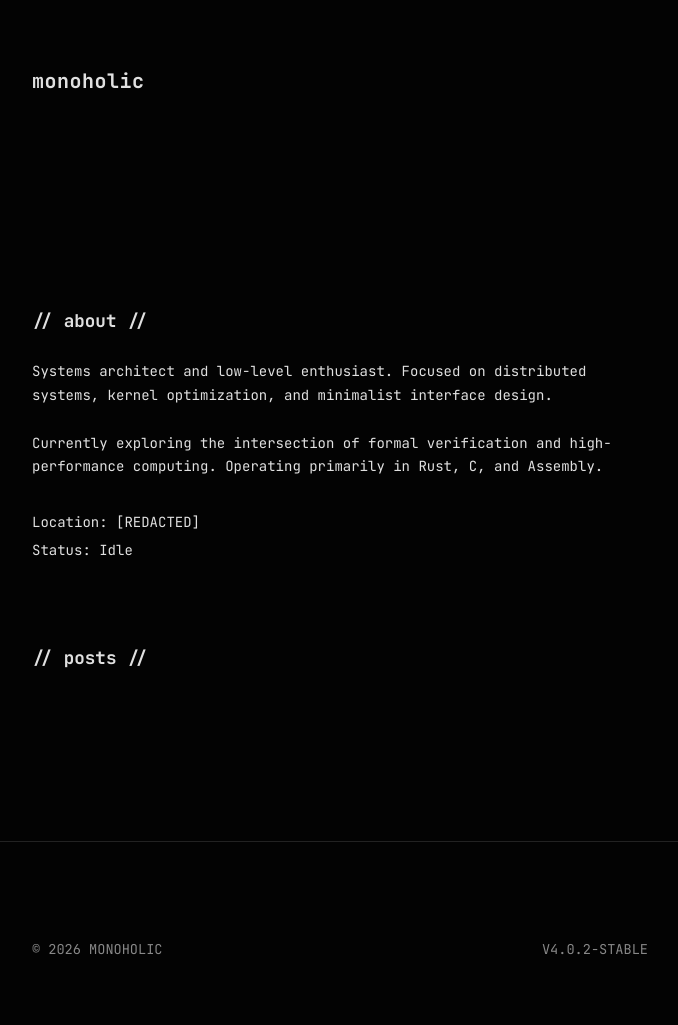
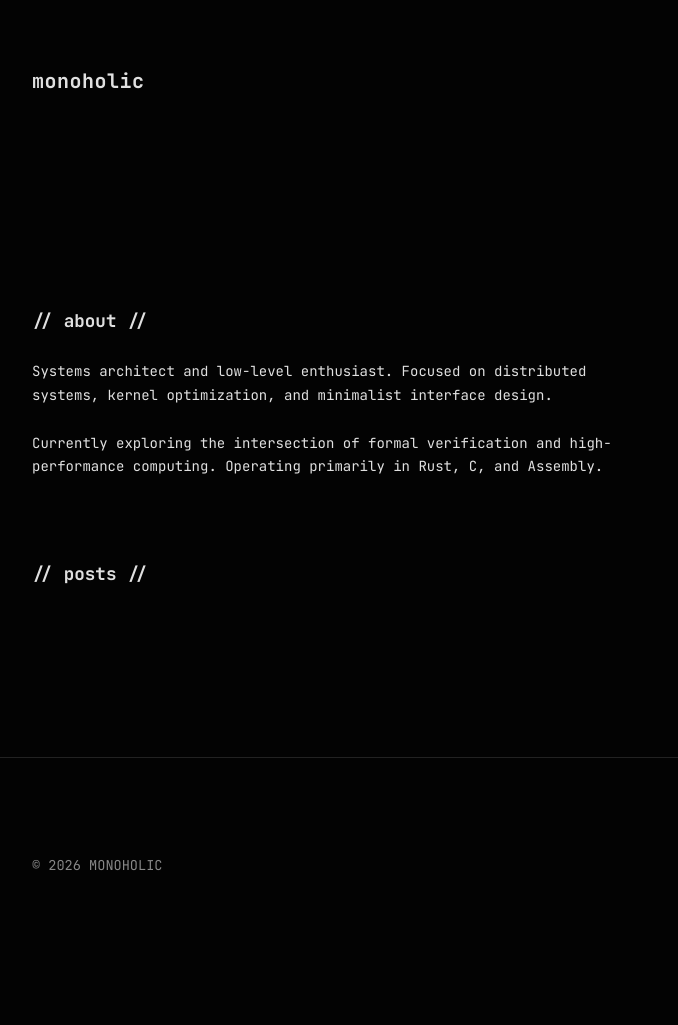
Before and after one commit to stiermid/monoholic, a Jekyll site: the page built from index.html, in a window 1280 px wide. Shown: the whole page, without its empty margins (300-978 px from the left). Built offline with Jekyll 4.4.1, drawn with Linux system fonts in a browser that asks for light colours; after the commit the page ends 941 px from its top, so only the background shows below that.

Commit message:
refactor: simplify config and make homepage dynamic

```diff
--- a/_config.yml
+++ b/_config.yml
@@ -7,9 +7,7 @@
 url: "" # the base hostname & protocol for your site, e.g. http://example.com
 github_username: "stiermid"
 theme: "monoholic"
-version: "V4.0.2-STABLE"
-location: "[REDACTED]"
-status: "Idle"
+
 
 # Build settings
 markdown: kramdown
--- a/_includes/footer.html
+++ b/_includes/footer.html
@@ -4,7 +4,6 @@
     <div class="footer-col-wrapper">
       <div class="footer-col" style="display: flex; justify-content: space-between; align-items: center; width: 100%;">
         <p>&copy; {{ "now" | date: "%Y" }} {{ site.title | upcase }}</p>
-        <p>{{ site.version }}</p>
       </div>
     </div>
   </div>
--- /dev/null
+++ b/_layouts/home.html
@@ -0,0 +1,24 @@
+---
+layout: default
+---
+
+<section class="about-section">
+  <h2 class="section-title">// about //</h2>
+  <div class="about-content">
+    {{ content }}
+  </div>
+</section>
+
+<section class="posts-section">
+  <h2 class="section-title">// posts //</h2>
+  <ul class="post-list">
+    {%- for post in site.posts -%}
+    <li>
+      <span class="post-meta">* {{ post.date | date: "%Y%m%d" }}</span>
+      <a class="post-link" href="{{ post.url | relative_url }}">
+        {{ post.title | escape }}
+      </a>
+    </li>
+    {%- endfor -%}
+  </ul>
+</section>
--- a/index.html
+++ b/index.html
@@ -1,29 +1,6 @@
 ---
-layout: default
+layout: home
 ---
 
-<section class="about-section">
-  <h2 class="section-title">// about //</h2>
-  <div class="about-content">
-    <p>Systems architect and low-level enthusiast. Focused on distributed systems, kernel optimization, and minimalist interface design.</p>
-    <p>Currently exploring the intersection of formal verification and high-performance computing. Operating primarily in Rust, C, and Assembly.</p>
-    <div class="about-meta">
-      <p>Location: [REDACTED]</p>
-      <p>Status: Idle</p>
-    </div>
-  </div>
-</section>
-
-<section class="posts-section">
-  <h2 class="section-title">// posts //</h2>
-  <ul class="post-list">
-    {%- for post in site.posts -%}
-    <li>
-      <span class="post-meta">* {{ post.date | date: "%Y%m%d" }}</span>
-      <a class="post-link" href="{{ post.url | relative_url }}">
-        {{ post.title | escape }}
-      </a>
-    </li>
-    {%- endfor -%}
-  </ul>
-</section>
+<p>Systems architect and low-level enthusiast. Focused on distributed systems, kernel optimization, and minimalist interface design.</p>
+<p>Currently exploring the intersection of formal verification and high-performance computing. Operating primarily in Rust, C, and Assembly.</p>
```
